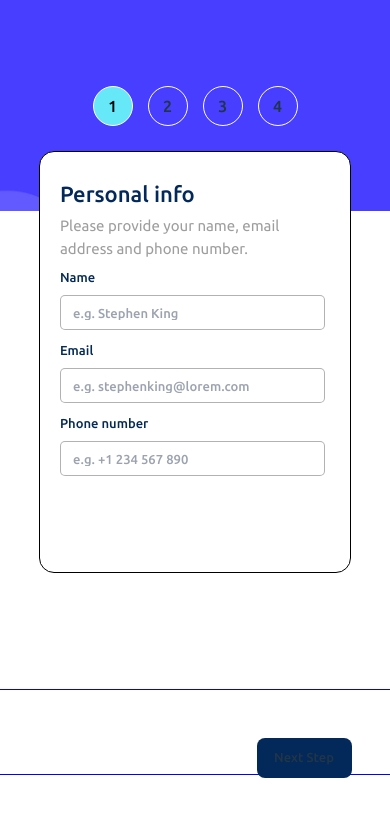
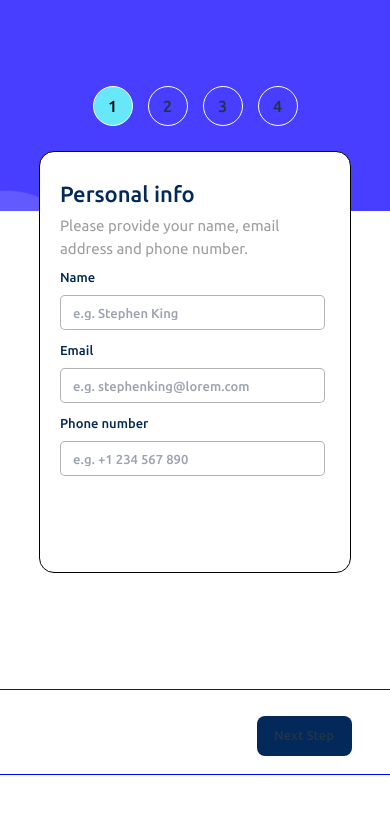
Before and after one commit to luisnavedag/Challenge-Form, a React (Vite) app: page / in a window 390 px wide. Shown: the top 816 px of the page. Built offline with nearby package versions, Linux system fonts and the light colour scheme.

Commit message:
Fixing issues in Responsive Design

```diff
--- a/src/components/Form/Form.module.css
+++ b/src/components/Form/Form.module.css
@@ -74,6 +74,7 @@
         padding: 0;
         flex-direction: column;
         overflow-x: hidden;
+        overflow-y: hidden;
     }
 
     .sideBar{
--- a/src/components/Step1/Step1.module.css
+++ b/src/components/Step1/Step1.module.css
@@ -163,7 +163,7 @@
 
     .nextButton{
         position: relative;
-        top: 100%;
+        top: 50%;
     }
 
 }
```
